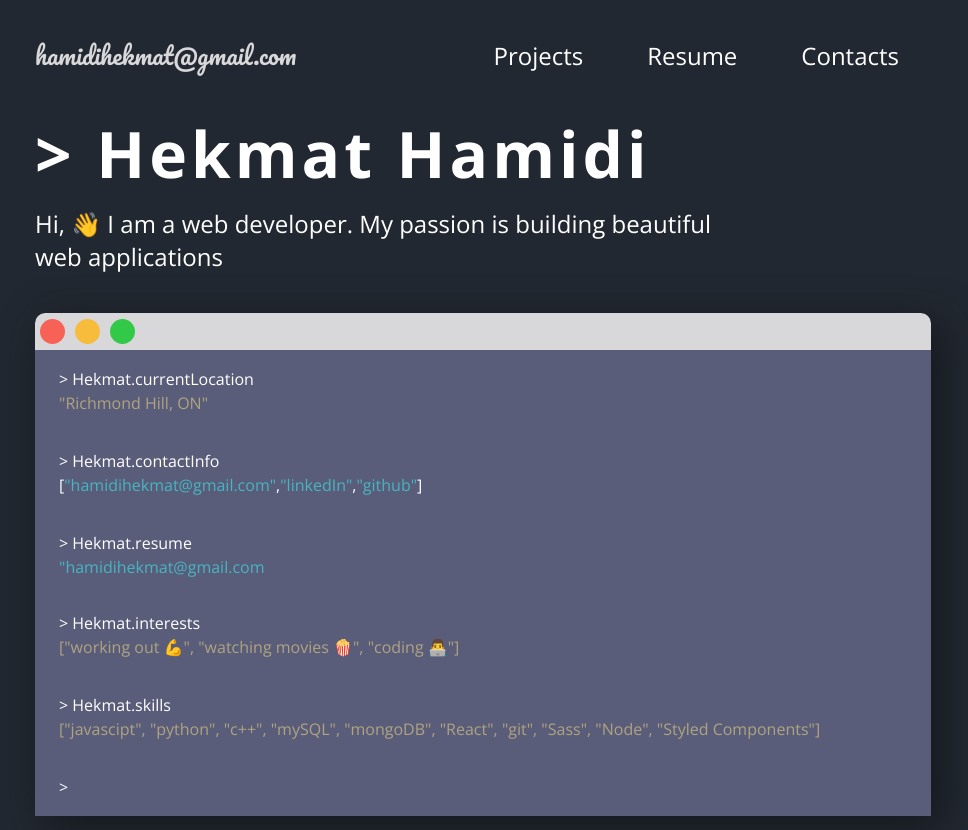
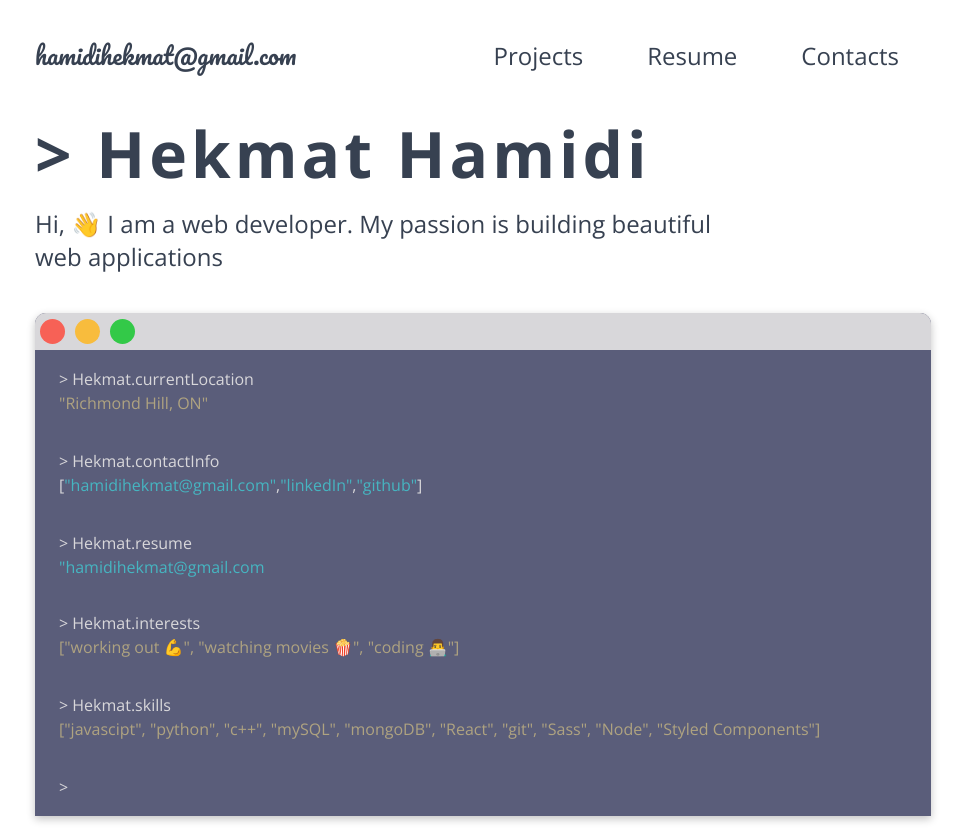
Before and after one commit to hamidihekmat/myPortfolio, a React (Create React App) app: page / in a window 1280 px wide. Shown: the whole page, without its empty margins (157-1125 px from the left). Built offline with nearby package versions, Linux system fonts and the light colour scheme; the HTML template or start-up script is replaced by a standard one.

Commit message:
added darkMode

```diff
--- a/src/App.js
+++ b/src/App.js
@@ -1,13 +1,15 @@
 import { GlobalStyles } from './components/GlobalStyles';
 import Main from './components/Main';
 import Nav from './components/Nav';
+import { useState } from 'react';
 
 function App() {
+  const [darkMode, setDarkMode] = useState(false);
   return (
     <div className="App">
-      <GlobalStyles />
-      <Nav />
-      <Main />
+      <GlobalStyles darkMode={darkMode} />
+      <Nav darkMode={darkMode} />
+      <Main darkMode={darkMode} />
     </div>
   );
 }
--- a/src/components/GlobalStyles.js
+++ b/src/components/GlobalStyles.js
@@ -10,8 +10,8 @@ export const GlobalStyles = createGlobalStyle`
 
     body {
         font-family: 'Open Sans', sans-serif;
-        background: #222831;
-        color: #ffffff;
+        background: ${(props) => (props.darkMode ? '#222831' : 'white')};
+        color: ${(props) => (props.darkMode ? '#ffff' : '#374151')};
     }
 
     h1 {
@@ -31,9 +31,10 @@ export const GlobalStyles = createGlobalStyle`
         nav {
             flex-direction: column;
             h3 {
-                font-size: 1rem;
+                font-size: 1.2rem;
             }
         }
 
+
     }
 `;
--- a/src/components/Main.js
+++ b/src/components/Main.js
@@ -2,7 +2,7 @@ import styled from 'styled-components';
 import { Container } from '../styles';
 import Terminal from './Terminal';
 
-function Main() {
+function Main({ darkMode }) {
   return (
     <MainContainer>
       <h1>&gt; Hekmat Hamidi</h1>
@@ -11,7 +11,7 @@ function Main() {
         <br />
         web applications
       </h3>
-      <Terminal />
+      <Terminal darkMode={darkMode} />
     </MainContainer>
   );
 }
--- a/src/components/Nav.js
+++ b/src/components/Nav.js
@@ -1,9 +1,9 @@
 import styled from 'styled-components';
 
-function Nav() {
+function Nav({ darkMode }) {
   return (
     <StyledNav>
-      <Logo>hamidihekmat@gmail.com</Logo>
+      <Logo darkMode={darkMode}>hamidihekmat@gmail.com</Logo>
       <ul>
         <li>
           <h3>Projects</h3>
@@ -38,7 +38,7 @@ const StyledNav = styled.nav`
 
 const Logo = styled.h3`
   font-family: 'Pacifico', cursive;
-  color: #d8d7da;
+  color: ${(props) => (props.darkMode ? '#d8d7da' : '#374151k')};
 `;
 
 export default Nav;
--- a/src/components/Terminal.js
+++ b/src/components/Terminal.js
@@ -1,8 +1,8 @@
 import styled from 'styled-components';
 
-function Terminal() {
+function Terminal({ darkMode }) {
   return (
-    <StyledTerminal>
+    <StyledTerminal darkMode={darkMode}>
       <TopBar>
         <span className="red" />
         <span className="yellow" />
@@ -51,19 +51,22 @@ const StyledTerminal = styled.div`
   background: #5a5d7a;
   width: 100%;
   min-height: 500px;
-  border-top-left-radius: 10px;
-  border-top-right-radius: 10px;
-  -moz-box-shadow: 10px 10px 40px #15181d;
-  -webkit-box-shadow: 10px 10px 40px #15181d;
-  box-shadow: 10px 10px 40px #15181d;
+  border-top-left-radius: 11px;
+  border-top-right-radius: 11px;
+  -moz-box-shadow: 10px 10px 40px
+    ${(props) => (props.darkMode ? '#222831' : 'white')};
+  -webkit-box-shadow: 10px 10px 40px
+    ${(props) => (props.darkMode ? '#222831' : 'white')};
+  box-shadow: rgba(0, 0, 0, 0.24) 0px 3px 8px;
+  transition: box-shadow 500ms ease;
 `;
 
 const TopBar = styled.div`
   background: #d8d7da;
   height: 2.3rem;
   width: 100%;
-  border-top-left-radius: 10px;
-  border-top-right-radius: 10px;
+  border-top-left-radius: 9px;
+  border-top-right-radius: 9px;
   display: flex;
   align-items: center;
   span {
@@ -85,6 +88,7 @@ const TopBar = styled.div`
 `;
 
 const Infos = styled.div`
+  color: #d8d7da;
   padding: 0rem 1.5rem;
   .info {
     padding: 1rem 0rem;
```
